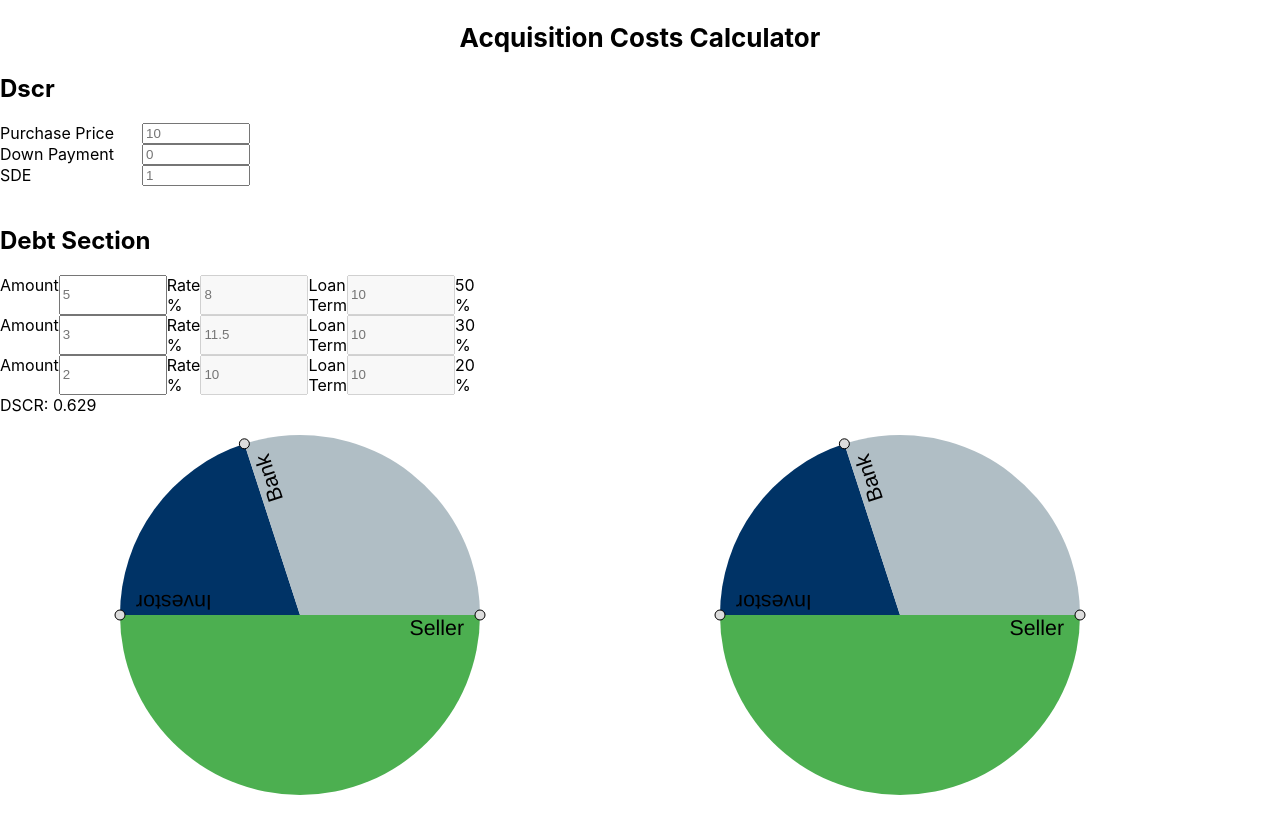
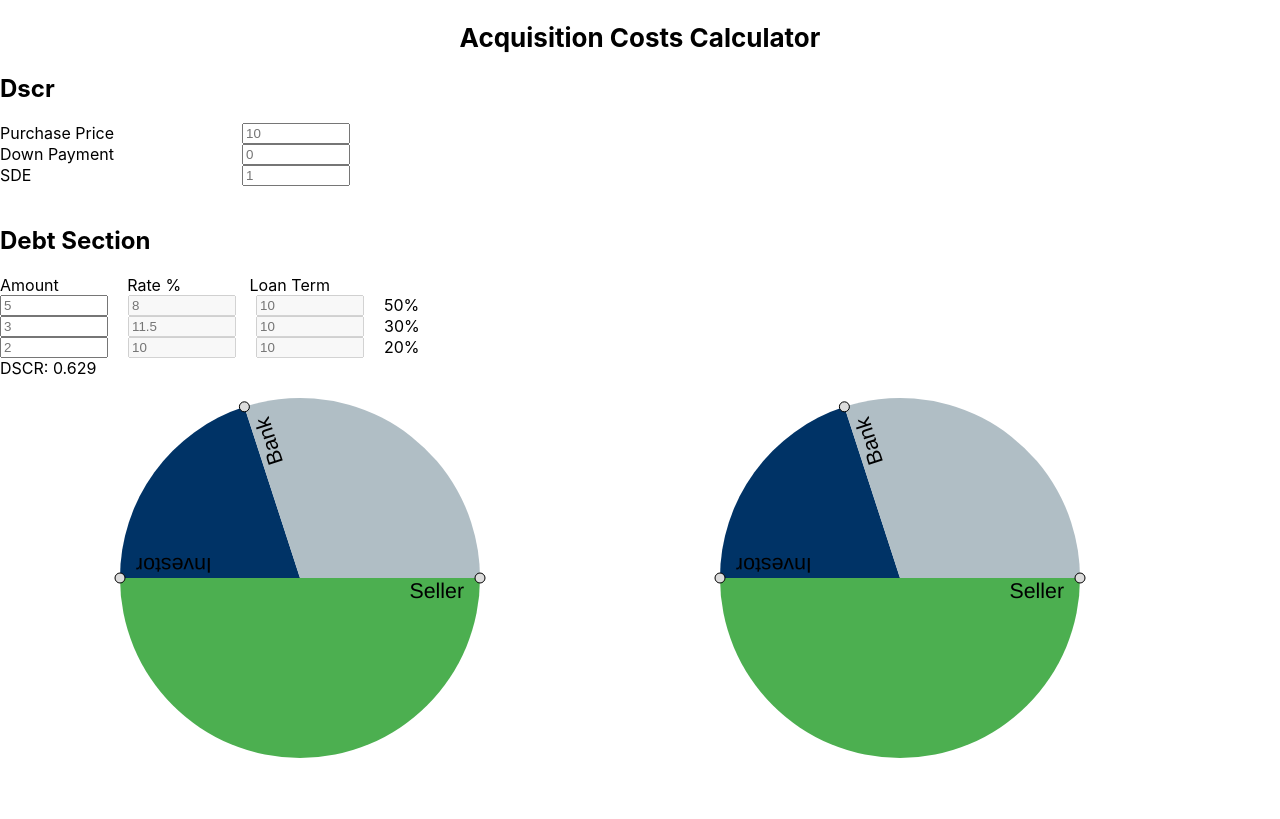
Before and after one commit to TheCoderNamedBridget/AcquisitionCostCalculator, a React (Create React App) app: page / in a window 1280 px wide. Built offline with nearby package versions, Linux system fonts and the light colour scheme.

Commit message:
make debts table-like

```diff
--- a/src/components/DebtEntry.css
+++ b/src/components/DebtEntry.css
@@ -1,4 +1,5 @@
 .debt-entry {
     display: flex;
     justify-content: space-between;
+    width: 300px;
 }
--- a/src/components/DebtEntry.tsx
+++ b/src/components/DebtEntry.tsx
@@ -47,10 +47,10 @@ const DebtEntry = (props: DebtEntryProps) => {
     return (
         // TODO: switch out the debt entries to be something more row like without labels
         <div className="debt-entry">
-            <LabelledInput labelText={"Amount"} value={principal} setValue={setPrincipal} />
-            <LabelledInput labelText={"Rate %"} value={rate} setValue={setRate} disabled={true} />
-            <LabelledInput labelText={"Loan Term"} value={loanTerm} setValue={setLoanTerm} disabled={true} />
-            {formatNum(getLoanPercentageOfPurchasePrice(principal))} %
+            <LabelledInput value={principal} setValue={setPrincipal} />
+            <LabelledInput value={rate} setValue={setRate} disabled={true} />
+            <LabelledInput value={loanTerm} setValue={setLoanTerm} disabled={true} />
+            {formatNum(getLoanPercentageOfPurchasePrice(principal))}%
         </div>
     )
 }
--- a/src/components/DebtSection.tsx
+++ b/src/components/DebtSection.tsx
@@ -4,6 +4,7 @@ import DebtEntry from "./DebtEntry";
 import './DebtSection.css'
 import DraggablePieChart from "../draggable-pie-chart/DraggablePieChart";
 import { formatNum } from "../utilities";
+import LabelledRow from "./LabelledRow";
 
 type DebtSectionProps = {
     purchasePrice: number;
@@ -17,23 +18,14 @@ const DebtSection = (props: DebtSectionProps) => {
     const [sellerAmount, setSellerAmount] = useState(0)
     useEffect(() => {
         props.setDebts([defaultInvestorDebtItem, defaultBankDebtItem, defaultSellerDebtItem]);
-    }, [])
 
-    function onPieChartChange(piechart: DraggablePieChart) {
-        // get all percentages
-        var percentages = piechart.getAllSliceSizePercentages();
 
-        setSellerAmount(formatNum(percentages[0]) / 100);
-        setInvestorAmount(formatNum(percentages[1]) / 100);
-        setBankAmount(formatNum(percentages[2]) / 100);
-    }
-
-    useEffect(() => {
         const canvas = document.createElement('canvas');
-
         canvas.width = 600;
         canvas.height = 400;
         document.body.appendChild(canvas);
+
+        // TODO: finish linking the proportion to the input so that it can be changed bi-directionally?
         var proportions = [
             { proportion: 50, format: { color: "#4CAF50", label: 'Seller' } },
             { proportion: 20, format: { color: "#003366", label: 'Investor' } },
@@ -46,6 +38,14 @@ const DebtSection = (props: DebtSectionProps) => {
         piechart.draw();
     }, [])
 
+    function onPieChartChange(piechart: DraggablePieChart) {
+        var percentages = piechart.getAllSliceSizePercentages();
+
+        setSellerAmount(formatNum(percentages[0]) / 100);
+        setInvestorAmount(formatNum(percentages[1]) / 100);
+        setBankAmount(formatNum(percentages[2]) / 100);
+    }
+
     function updateDebtEntry(index: number, newDebtItem: DebtItem) {
         props.debts[index] = newDebtItem
         let newDebts = props.debts.map((debt) => debt.id === index ? newDebtItem : debt)
@@ -56,6 +56,7 @@ const DebtSection = (props: DebtSectionProps) => {
     return (
         <div className="debts-section">
             <h2>Debt Section</h2>
+            <LabelledRow labelText={["Amount", "Rate %", "Loan Term"]}></LabelledRow>
             <DebtEntry amount={formatNum(sellerAmount * props.purchasePrice)} debtItem={{ ...defaultSellerDebtItem, id: 0, }} purchasePrice={props.purchasePrice} onChange={updateDebtEntry} />
             <DebtEntry amount={formatNum(bankAmount * props.purchasePrice)} debtItem={{ ...defaultBankDebtItem, id: 1 }} purchasePrice={props.purchasePrice} onChange={updateDebtEntry} />
             <DebtEntry amount={formatNum(investorAmount * props.purchasePrice)} debtItem={{ ...defaultInvestorDebtItem, id: 2 }} purchasePrice={props.purchasePrice} onChange={updateDebtEntry} />
--- a/src/components/LabelledInput.css
+++ b/src/components/LabelledInput.css
@@ -6,4 +6,11 @@ input {
     display: flex;
     flex-direction: row;
     justify-content: space-between;
+    width: 350px;
+    margin-right: 20px;
 }
+
+.text {
+    /* width: 100px; */
+    margin-right: 20px;
+}
--- a/src/components/LabelledInput.tsx
+++ b/src/components/LabelledInput.tsx
@@ -2,7 +2,7 @@ import React from 'react';
 import './LabelledInput.css'
 
 type LabelledInputProps = {
-    labelText: string,
+    labelText?: string,
     value: number,
     setValue: (newValue: number) => void,
     disabled?: boolean;
@@ -11,9 +11,12 @@ type LabelledInputProps = {
 const LabelledInput = (props: LabelledInputProps) => {
     return (
         <div className="row">
-            <label>
-                {props.labelText}
-            </label>
+            {
+                props.labelText &&
+                <label>
+                    {props.labelText}
+                </label>
+            }
             <input
                 placeholder={props.value.toString()}
                 onChange={(e) => props.setValue(Number(e.target.value))}
--- /dev/null
+++ b/src/components/LabelledRow.tsx
@@ -0,0 +1,15 @@
+import './LabelledInput.css'
+
+type LabelledRowProps = {
+    labelText: string[],
+}
+
+const LabelledRow = (props: LabelledRowProps) => {
+    return (
+        <div className="row">
+            {props.labelText.map((label, index) => <label className="text" key={index}> {label}</label>)}
+        </div>
+    )
+}
+
+export default LabelledRow;
```
